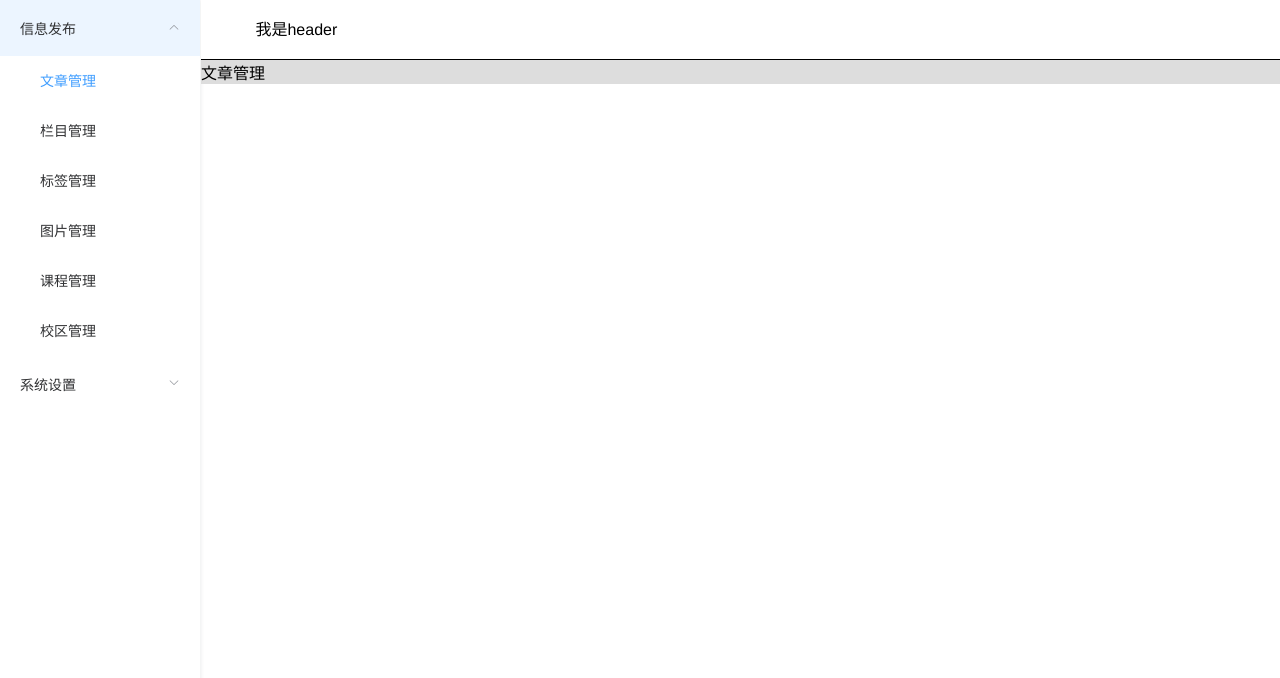
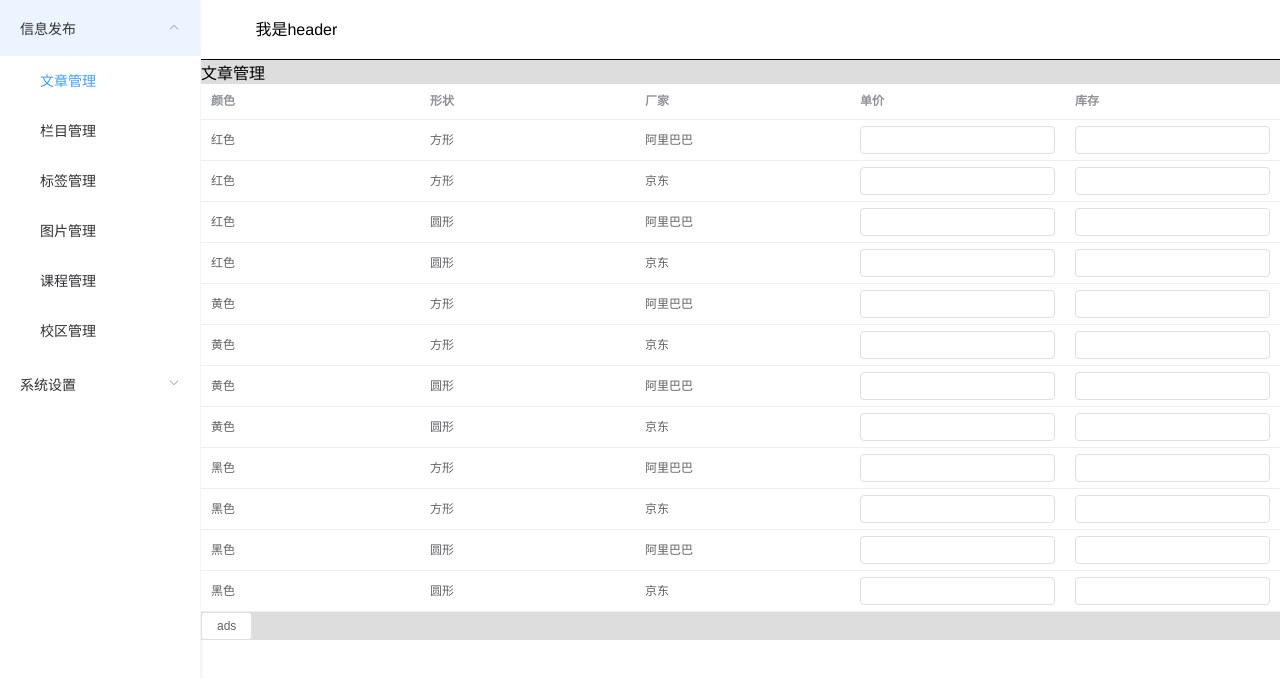
Before and after one commit to JokerAn/vue-cli4, a Vue app: page /#/info-release/article-management in a window 1280 px wide. Shown: the top 678 px of the page. Built offline with nearby package versions, Linux system fonts and the light colour scheme; some icons are missing.

Commit message:
xy动态table

```diff
--- a/src/views/info-release/article-management/index.vue
+++ b/src/views/info-release/article-management/index.vue
@@ -1,13 +1,92 @@
 <template>
-  <div>文章管理</div>
+  <div>
+    <div>文章管理</div>
+    <el-table :data="tableList">
+      <el-table-column v-for="(item,index) in tableData[0]" :key="index" :label="item.original">
+        <template slot-scope="scope">
+          <span>{{ scope.row[item.original].name }}</span>
+        </template>
+      </el-table-column>
+      <el-table-column label="单价">
+        <template slot-scope="scope">
+          <el-input v-model="scope.row.price" type="text">
+          </el-input></template>
+      </el-table-column>
+      <el-table-column label="库存">
+        <template slot-scope="scope">
+          <el-input v-model="scope.row.kucun" type="text">
+          </el-input></template>
+      </el-table-column>
+    </el-table>
+    <el-button @click="aaa()">ads</el-button>
+  </div>
 </template>
 
 <script>
+
+
 export default {
+  data(){
+    return {
+      a: [
+        [{id: 1,name: '红色','original': '颜色'},{id: 2,name: '黄色','original': '颜色'},{id: 3,name: '黑色','original': '颜色'}],
+        [{id: 1,name: '方形','original': '形状'},{id: 2,name: '圆形','original': '形状'}],
+        [{id: 1,name: '阿里巴巴','original': '厂家'},{id: 2,name: '京东','original': '厂家'}]
+      ],
+      tableData: [],
+      tableList: []
+    }
+  },
+  created(){
+    this.tableData = this.a[0]
+    this.a.forEach((item,index)=>{
+      if(index > 0){
+        this.getFinallData(this.tableData,item)
+      }
+    })
+
+    console.log(this.tableData)
+    let tableList = []
+
+    this.tableData.forEach(item => {
+      console.log(item)
+
+      let linshi = {}
+
+      item.forEach(item1 =>{
+        linshi[item1.original] = item1
+      })
+      tableList.push({
+        original: item,
+        ...linshi,
+        price: '',
+        kucun: ''
+      })
+
+    })
+    console.log(tableList)
+    this.tableList = tableList
+  },
+  methods: {
+    getFinallData(finallyData,addArray){
+      let linshi = []
+
+      finallyData.forEach(item1=>{
+        addArray.forEach(item2=>{
+          let data = [].concat(item1,item2)
+
+          linshi.push(data)
+        })
+      })
+      this.tableData = linshi
+    },
+    aaa(){
+      console.log(this.tableList)
+    }
+  }
 
 }
 </script>
-
 <style>
 
 </style>
```
